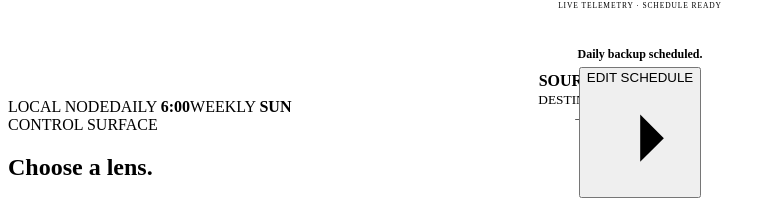
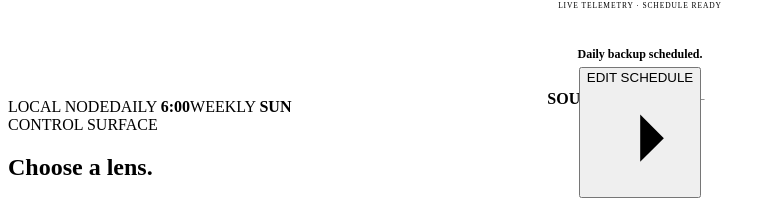
Before and after one commit to aperez24/jayn-vault, a React (Vite) app in the folder source/: page / in a window 1280 px wide. Shown: the part 868-1069 px from the top of the page, without its empty margins (0-775 px from the left). Built offline with nearby package versions, Linux system fonts and the light colour scheme; no server answers.

Commit message:
Align shared dial metrics with schedule model

```diff
--- a/source/src/dial-scaffold.css
+++ b/source/src/dial-scaffold.css
@@ -25,31 +25,11 @@
   letter-spacing: .16em;
 }
 
-.dial-slot-value {
-  align-self: center;
-  line-height: .95 !important;
-}
-
-.dial-slot-kicker {
-  align-self: center;
-  font-size: 8px !important;
-  line-height: 1.15;
-}
-
-.dial-slot-telemetry {
-  align-self: center;
-  font-size: 7.5px !important;
-  line-height: 1.25;
-}
-
+.dial-slot-value { align-self: center; line-height: .95 !important; }
+.dial-slot-kicker { align-self: center; font-size: 8px !important; line-height: 1.15; }
+.dial-slot-telemetry { align-self: center; font-size: 7.5px !important; line-height: 1.25; }
 .dial-slot-rule { align-self: center; }
-
-.dial-slot-title {
-  align-self: end;
-  font-size: 12px !important;
-  line-height: 1.15;
-}
-
+.dial-slot-title { align-self: end; font-size: 12px !important; line-height: 1.15; }
 .dial-slot-detail {
   align-self: start;
   max-width: 190px;
@@ -69,38 +49,36 @@
   width: min(220px, 100%);
   min-height: 64px;
   display: grid !important;
-  grid-template-columns: 1fr 1fr;
   grid-template-rows: 22px 38px;
   align-items: center;
   justify-items: center;
-  column-gap: 12px;
   row-gap: 4px;
 }
 
-.dial-slot-actions > strong,
-.dial-slot-actions > small,
+.dial-slot-metrics {
+  grid-row: 1;
+  width: 100%;
+  display: grid;
+  grid-template-columns: 1fr 1fr;
+  align-items: center;
+  column-gap: 12px;
+}
+
+.dial-slot-metrics > strong,
+.dial-slot-metrics > small,
 .dial-slot-actions > button {
   margin: 0 !important;
   min-width: 0;
 }
 
-.dial-slot-actions > strong {
-  grid-column: 1;
-  grid-row: 1;
-  justify-self: end;
-  white-space: nowrap;
-}
-
-.dial-slot-actions > small {
-  grid-column: 2;
-  grid-row: 1;
+.dial-slot-metrics > strong { justify-self: end; white-space: nowrap; }
+.dial-slot-metrics > small {
   justify-self: start;
   white-space: nowrap;
   font-size: 7.5px !important;
 }
 
 .dial-slot-actions > button {
-  grid-column: 1 / -1;
   grid-row: 2;
   justify-self: center;
   align-self: center;
```
